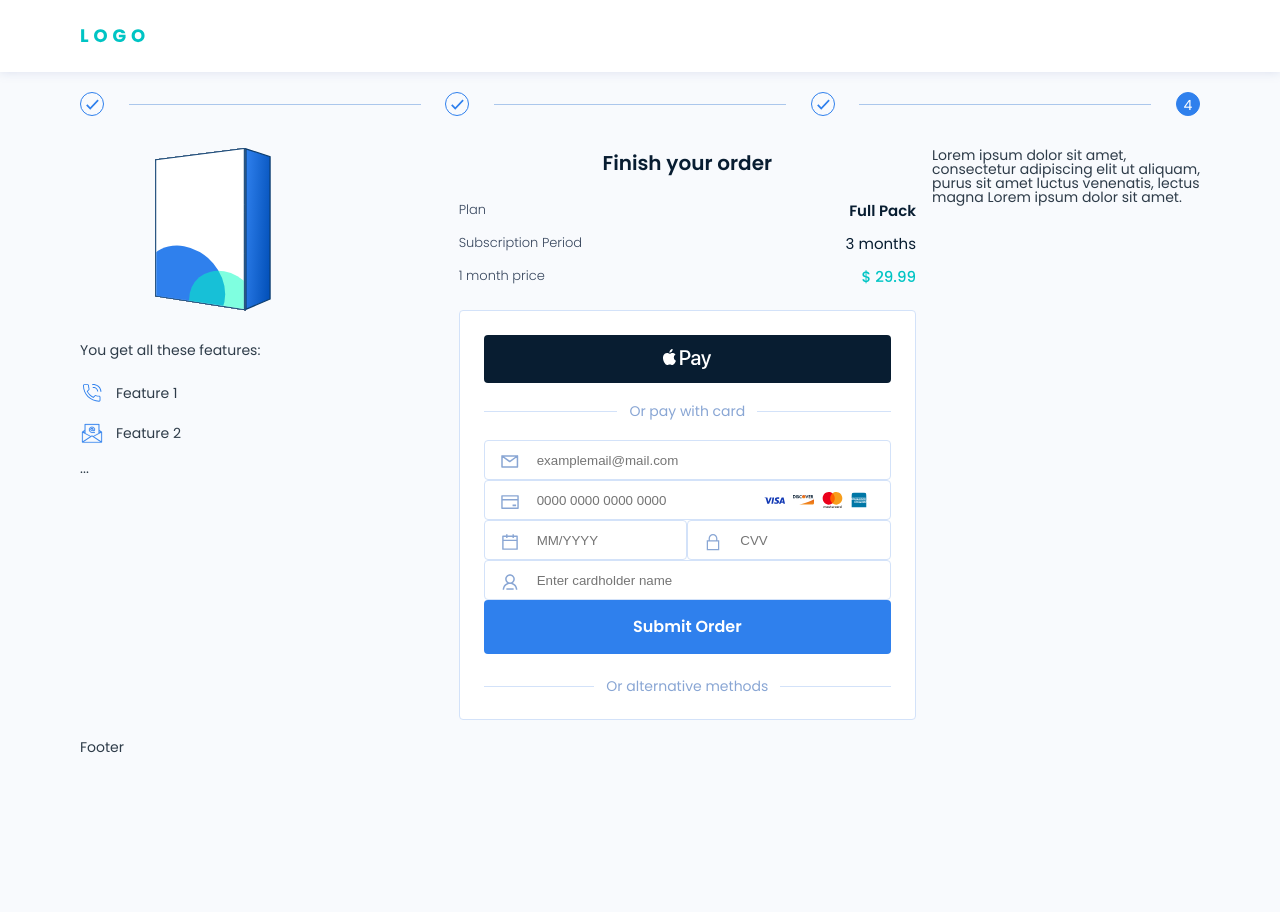
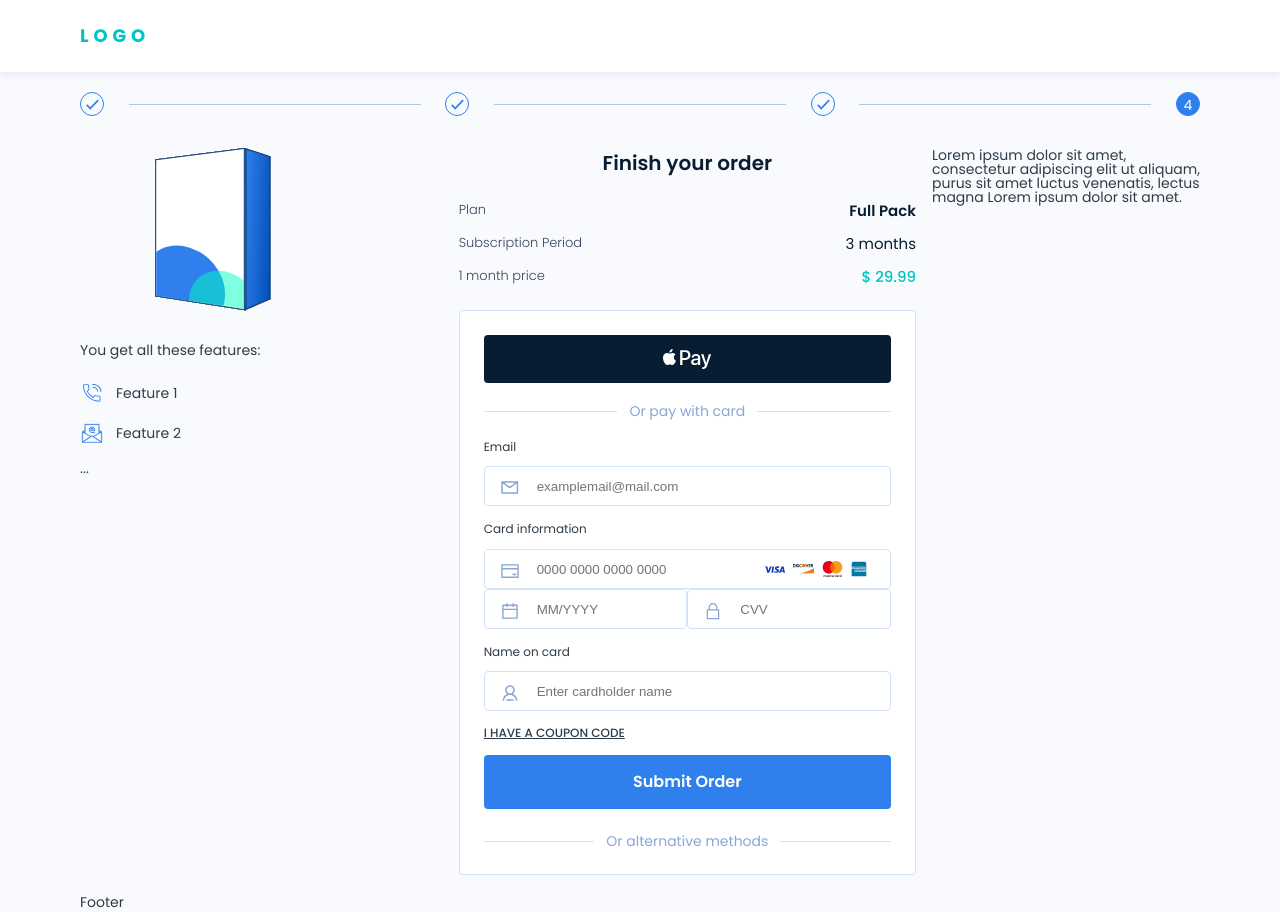
Before and after one commit to yaborodinov/card-validation, a React (Create React App) app: page / in a window 1280 px wide. Before the commit the page ends 800 px from the top, so only its background shows below. Built offline with nearby package versions, Linux system fonts and the light colour scheme.

Commit message:
grouped inputs

```diff
--- a/src/components/CardForm/Form.jsx
+++ b/src/components/CardForm/Form.jsx
@@ -16,6 +16,8 @@ const Form = () => {
 
   return (
     <form>
+      <div className="inputsBlock">
+        <div className="inputsBlock-title">Email</div>
         <InputField
           type="email"
           icon={EmailIcon}
@@ -23,6 +25,9 @@ const Form = () => {
           value={emailValue}
           onHandleChange={setEmailValue}
         />
+      </div>
+      <div className="inputsBlock">
+        <div className="inputsBlock-title">Card information</div>
         <InputField
           type="curdNumber"
           icon={CardIcon}
@@ -49,6 +54,9 @@ const Form = () => {
             onHandleChange={setCvv}
           />
         </div>
+      </div>
+      <div className="inputsBlock">
+        <div className="inputsBlock-title">Name on card</div>
         <InputField
           type="name"
           icon={HolderIcon}
@@ -56,6 +64,8 @@ const Form = () => {
           value={holderName}
           onHandleChange={setHolderName}
         />
+      </div>
+      <div className="link">I have a coupon code</div>
       <Button type="primary" children="Submit order" />
     </form>
   )
--- a/src/styles/app.scss
+++ b/src/styles/app.scss
@@ -201,6 +201,17 @@ body {
   }
 }
 
+.inputsBlock {
+  margin-bottom: 16px;
+  &-title {
+    color: $dark-spell;
+    font-size: 12px;
+    font-weight: 400;
+    line-height: 120%;
+    margin-bottom: 12px;
+  }
+}
+
 .inputGroupWrapper {
   display: flex;
 }
@@ -252,6 +263,19 @@ body {
 
 .formWrapper {
   margin: 20px 0 24px;
+  form {
+    .link {
+      color: $dark-spell;
+      font-size: 12px;
+      font-weight: 500;
+      text-decoration-line: underline;
+      text-transform: uppercase;
+      margin-bottom: 16px;
+      &:hover {
+        cursor: pointer;
+      }
+    }
+  }
 }
 
 .sidebarRight {
```
Lines whose indentation alone changed are shown as unchanged.
